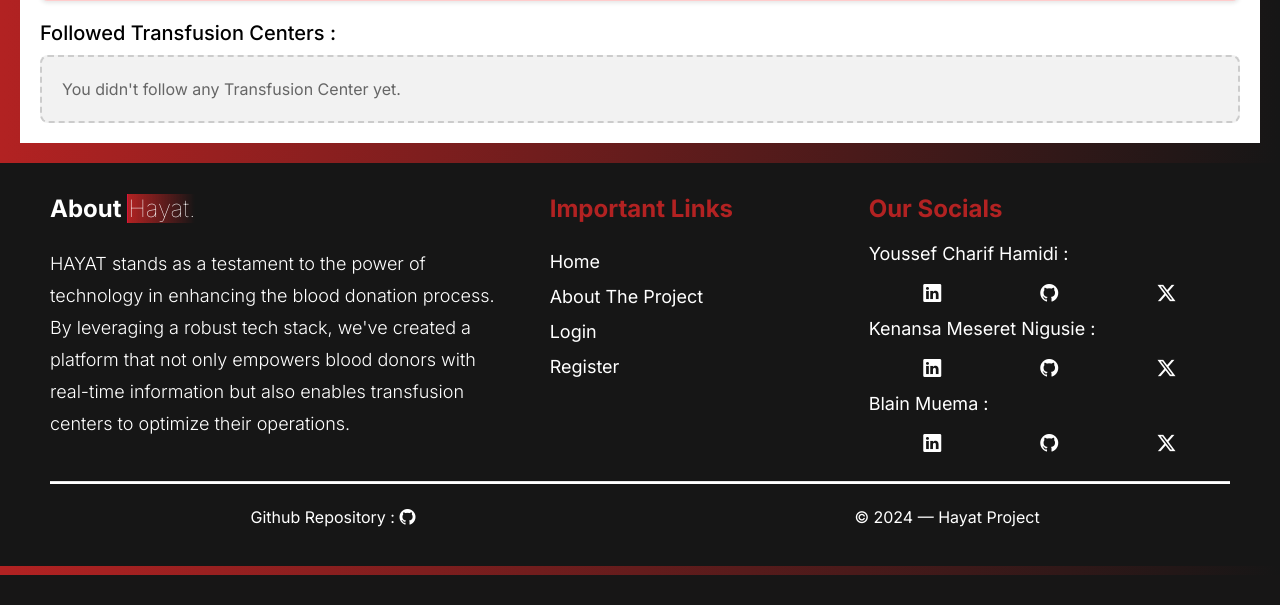
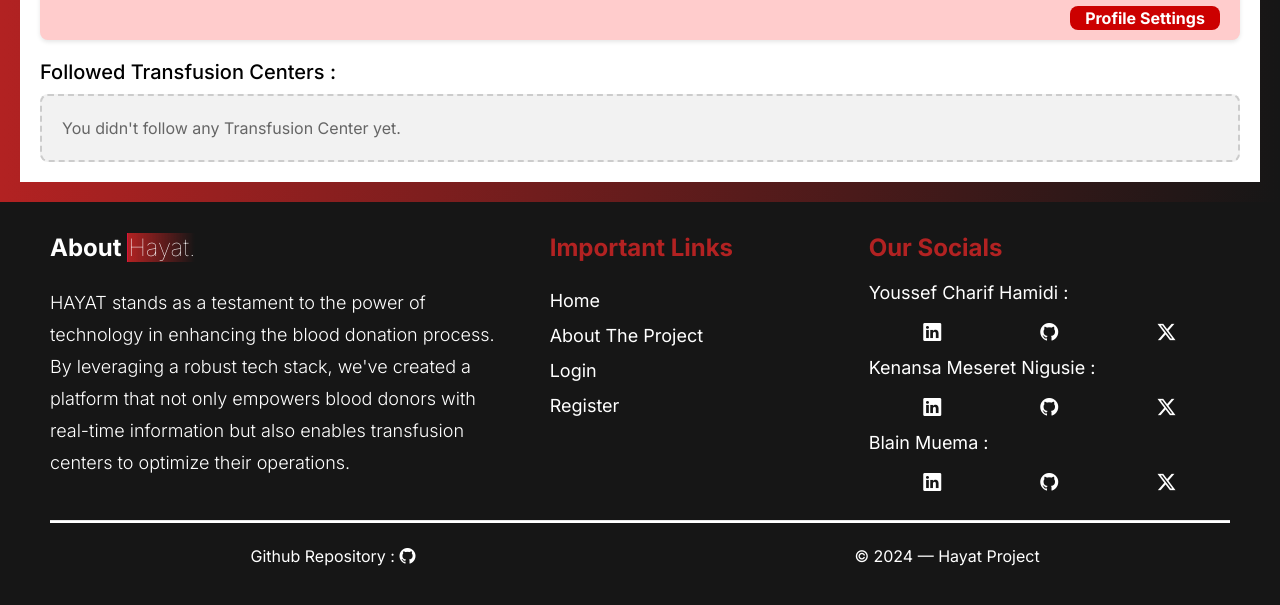
Before and after one commit to Chareeef/HAYAT, a Flask app: template templates/donor_dashboard.html in a window 1280 px wide. Shown: the part 225-830 px from the top of the page. Before the commit the page ends 800 px from the top, so only its background shows below. Run offline with Flask 2, Linux system fonts and the light colour scheme; the template is opened without the code that fills it, so the values that code supplies are empty; some libraries are stand-ins or nearby versions.

Commit message:
Add Profile Settings and Back buttons

```diff
--- a/forms/update_infos.py
+++ b/forms/update_infos.py
@@ -102,17 +102,17 @@ class DonorUpdateInfos(FlaskForm):
 class ChangePassword(FlaskForm):
     """Fom for changing password"""
     actual_password = PasswordField(
-        'Actual Password *', validators=[
+        'Actual Password :', validators=[
             DataRequired(), Length(
                 min=6)])
 
     new_password = PasswordField(
-        'New Password *', validators=[
+        'New Password :', validators=[
             DataRequired(), Length(
                 min=6)])
 
     confirm_password = PasswordField(
-        'Confirm Password *', validators=[
+        'Confirm Password :', validators=[
             DataRequired(), EqualTo('new_password')])
 
     submit = SubmitField('Change Password')
--- a/static/styles/donor_dashboard.css
+++ b/static/styles/donor_dashboard.css
@@ -39,3 +39,20 @@ main {
 .donor-info p strong {
     font-weight: bold;
 }
+
+/* Settings button */
+
+.update {
+    margin-top: 15px;
+    width: 100%;
+    display: flex;
+    justify-content: right;
+}
+
+.update-btn {
+    width: 150px;
+    background-color: #c00;
+    color: #fff;
+    font-weight: bold;
+    border-radius: 8px;
+}
--- a/templates/donor_dashboard.html
+++ b/templates/donor_dashboard.html
@@ -41,6 +41,10 @@
 			{% if donor.blood_category %}
 			<p><strong>Blood Category :</strong> {{ donor.blood_category }}</p>
 			{% endif %}
+		</div>
+
+		<div class="update">
+			<a href="{{ url_for('update_donor') }}"><button class="update-btn">Profile Settings</button></a>
 		</div>
 	</div>
 
--- a/templates/update_donor.html
+++ b/templates/update_donor.html
@@ -5,6 +5,7 @@
 
 {% block main %}
 <main>
+	<a href="{{ url_for('donor_dashboard') }}" class="back bi bi-arrow-left-circle"></a>
 	<h1 class="title">Update Informations :</h1>
 
 	<!-- Render flashed messages -->
```
Also changed, not shown: static/styles/update_donor.css (+11 -2 lines).
